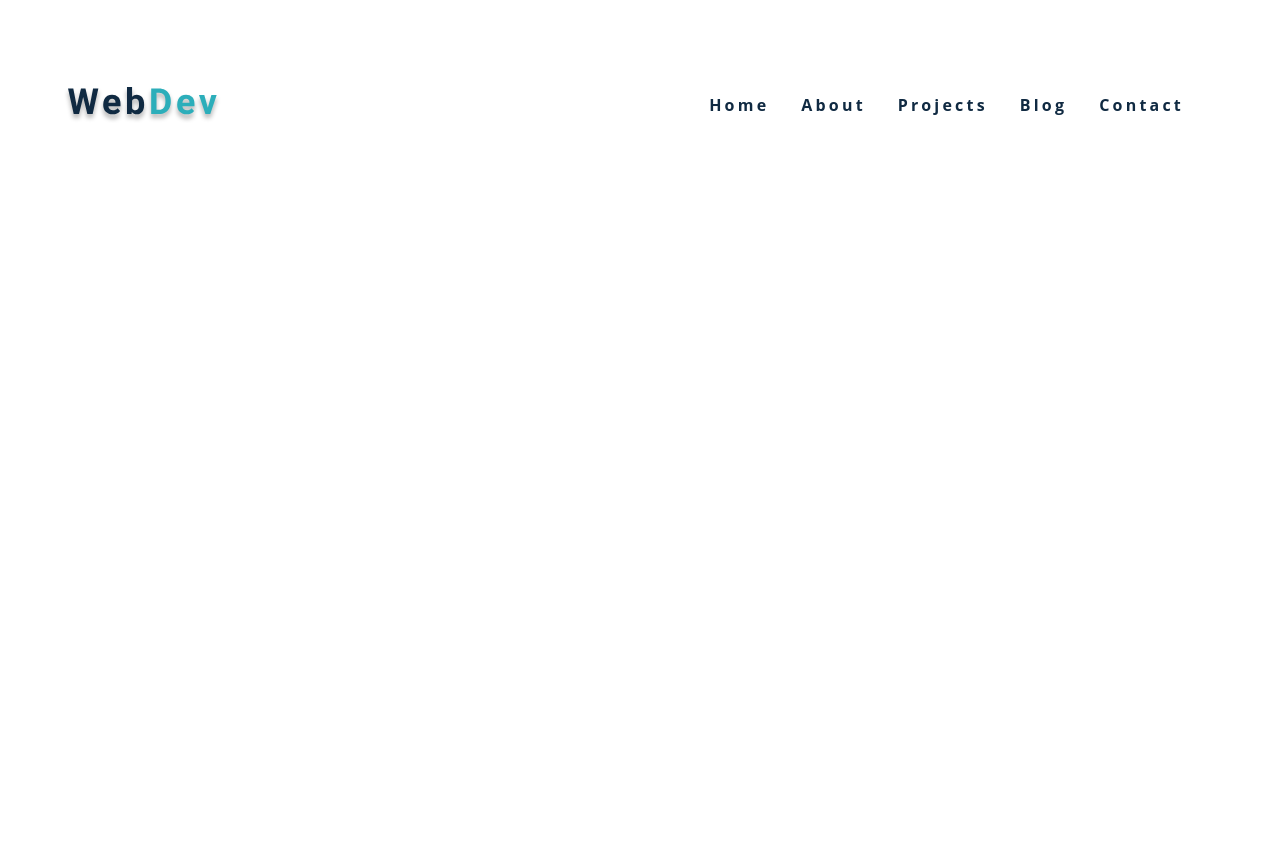
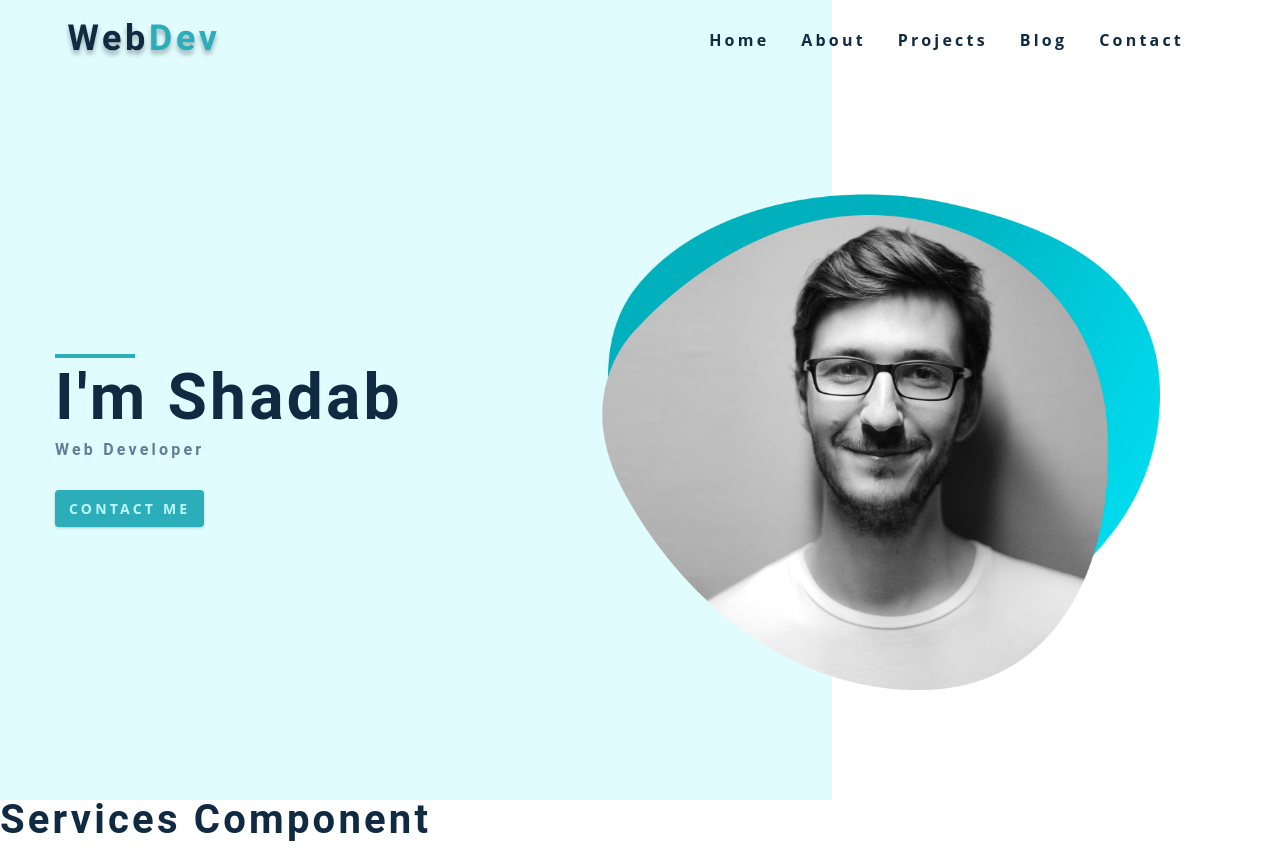
Before and after one commit to Shadab420/shadabs-planet, a Gatsby site: page / in a window 1280 px wide. Before the commit the page ends 800 px from the top, so only its background shows below. Built offline with nearby package versions, Linux system fonts and the light colour scheme; Gatsby itself is replaced by a stand-in of ours.

Commit message:
added hero component

```diff
--- a/src/components/Hero.js
+++ b/src/components/Hero.js
@@ -5,8 +5,45 @@ import { graphql, useStaticQuery } from "gatsby"
 import SocialLinks from "../constants/socialLinks"
 // ...GatsbyImageSharpFluid
 
+const query = graphql`
+{
+  file(relativePath: {eq: "hero-img.png"}) {
+    childImageSharp {
+      fluid {
+        ...GatsbyImageSharpFluid
+      }
+    }
+  }
+}
+`
+
 const Hero = () => {
-  return <h2>hero component</h2>
+  const {
+    file:{
+      childImageSharp:{
+        fluid
+      }
+    }
+  } = useStaticQuery(query);
+
+  return (
+    <header className="hero">
+      <div className="section-center hero-center">
+        <article className="hero-info">
+          <div>
+            <div className="underline"></div>
+            <h1>I'm Shadab</h1>
+            <h4>Web Developer</h4>
+            <Link to='/contact' className="btn ">
+              Contact Me
+            </Link>
+
+          </div>
+        </article>
+        <Image fluid={fluid} className="hero-img"/>
+      </div>
+    </header>
+  )
 }
 
 export default Hero
--- a/src/components/Navbar.js
+++ b/src/components/Navbar.js
@@ -4,7 +4,7 @@ import { FaAlignRight } from "react-icons/fa"
 import PageLinks from "../constants/links"
 const Navbar = () => {
   return (
-    <nav className="nav">
+    <nav className="navbar">
       <div className="nav-center">
         <div className="nav-header">
           <img src={logo} alt="logo"/>
--- a/src/pages/index.js
+++ b/src/pages/index.js
@@ -7,6 +7,11 @@ import Jobs from "../components/Jobs"
 import Projects from "../components/Projects"
 import Blogs from "../components/Blogs"
 export default () => {
-  return <Layout></Layout>
+  return (
+    <Layout>
+      <Hero/>
+      <Services/>
+    </Layout>
+  )
 }
 // ...GatsbyImageSharpFluid
```
